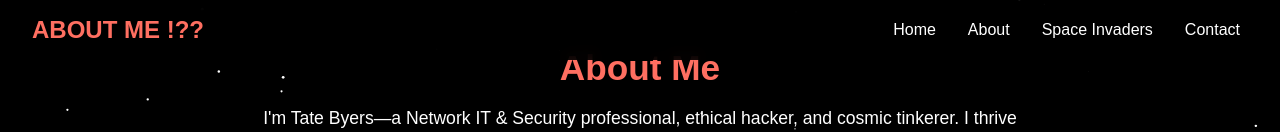
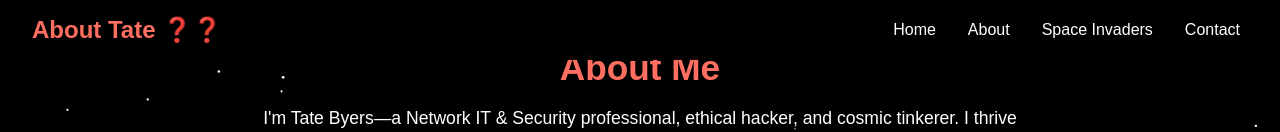
Before and after one commit to 300LBHACK3R/300LBHACKER.github.io, a plain HTML site: page AboutMe.html in a window 1280 px wide. Shown: the top 132 px of the page. Drawn offline with Linux system fonts and the light colour scheme.

Commit message:
Update AboutMe.html

```diff
--- a/AboutMe.html
+++ b/AboutMe.html
@@ -22,7 +22,7 @@
 
   <!-- Navigation Bar -->
   <header class="navbar">
-    <div class="logo">ABOUT ME !??</div>
+    <div class="logo">About Tate ❓❓ </div>
     <ul class="nav-links">
       <li><a href="index.html">Home</a></li>
       <li><a href="#about-section">About</a></li>
```
